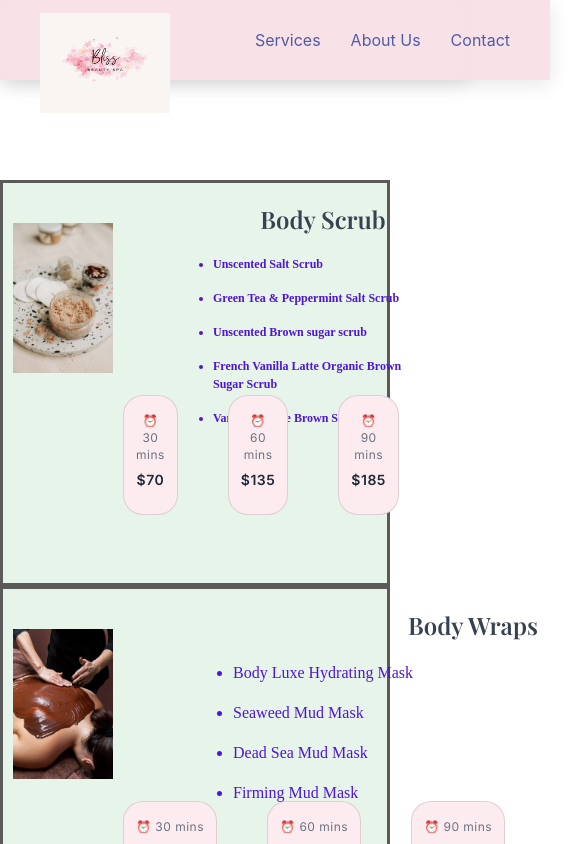
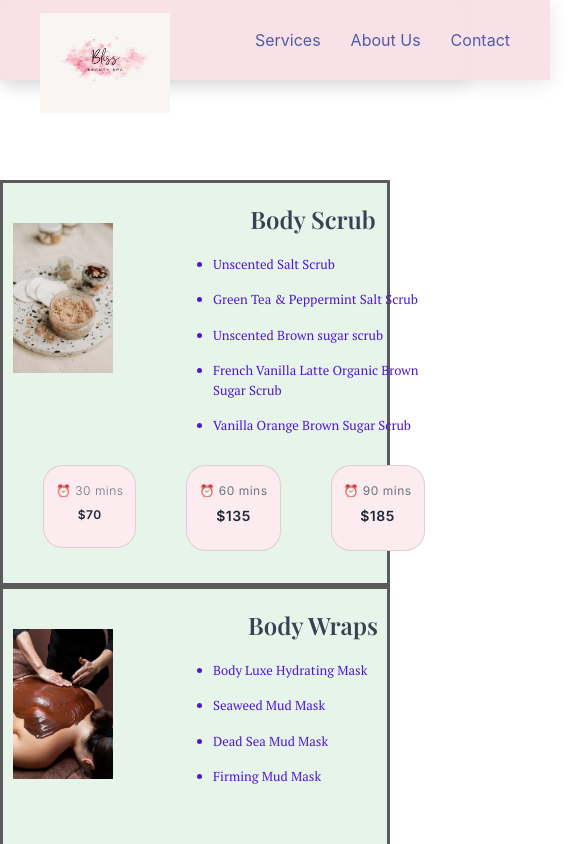
Before and after one commit to tanisnus/Bliss-Body-and-Beauty-Spa, a React (Vite) app: page /pages/Service.jsx in a window 390 px wide. Shown: the top 844 px of the page, 585 px wide, since content can reach past the window. Built offline with nearby package versions, Linux system fonts and the light colour scheme.

Commit message:
updated more fonts & positioning

```diff
--- a/index.html
+++ b/index.html
@@ -6,7 +6,7 @@
     <meta name="viewport" content="width=device-width, initial-scale=1.0" />
     <link rel="preconnect" href="https://fonts.googleapis.com">
     <link rel="preconnect" href="https://fonts.gstatic.com" crossorigin>
-    <link href="https://fonts.googleapis.com/css2?family=Playfair+Display:wght@400;500;600&family=Inter:wght@300;400;500;600&display=swap" rel="stylesheet">
+    <link href="https://fonts.googleapis.com/css2?family=Playfair+Display:wght@400;500;600&family=Inter:wght@300;400;500;600&family=PT+Serif:wght@400;700&display=swap" rel="stylesheet">
     <title>Bliss Body and Beauty Spa</title>
   </head>
   <body>
--- a/src/components/PricingCards.jsx
+++ b/src/components/PricingCards.jsx
@@ -41,7 +41,7 @@ export const BodyScrubFirstPriceCard = (
                 fontSize: { xs: 12, sm: 14 },
                 fontFamily: 'Inter, sans-serif',
                 color: '#6b7280',
-                fontWeight: 400,
+                fontWeight: {xs: 200, sm:250, md:400},
                 letterSpacing: '0.5px'
             }}
         >
@@ -52,7 +52,7 @@ export const BodyScrubFirstPriceCard = (
             variant="h5"
             component="div"
             sx={{
-                fontSize: { xs: 14, sm: 16 },
+                fontSize: { xs: 12, sm: 14 },
                 fontWeight: 600,
                 fontFamily: 'Inter, sans-serif',
                 color: '#1f2937',
--- a/src/pages/Service.css
+++ b/src/pages/Service.css
@@ -39,6 +39,7 @@
     padding-left: 300px;
 }
 
+/* Title above bulletpoint list */
 .scrub-detail-title-div{
     text-align: center;
     font-family: 'Playfair Display', serif;
@@ -58,6 +59,7 @@
     gap: 10px;
 }
 
+/* Items on bulletpoint list */
 .scrub-detail-bulletpoint-list-item{
     font-family: 'PT Serif', serif;
     font-size: 16px;
@@ -96,6 +98,7 @@
     padding-left: 300px;
 }
 
+/* Title above bulletpoint list */
 .body-wraps-detail-title-div, .post-surgery-care-detail-title-div, .massage-detail-title-div{
     text-align: center;
     font-family: 'Playfair Display', serif;
@@ -114,9 +117,8 @@
     gap: 10px;
 }
 
+/* Items on bulletpoint list */
 .body-wraps-detail-bulletpoint-list-item, .post-surgery-care-detail-bulletpoint-list-item, .massage-detail-bulletpoint-list-item{
-
-
     font-family: 'PT Serif', serif;
     font-size: 16px;
     font-weight: 400;
@@ -162,6 +164,10 @@
 
 
 
+
+
+
+
 /* Iphone Responsive Design  */
 
 @media screen and (max-width: 956px) and (min-width: 390px) {
@@ -191,9 +197,10 @@
         height: 400px;
     }
 
-        .scrub-detail-title-div{
-            width: 400px;
+        .scrub-detail-title-div, .body-wraps-detail-title-div, .post-surgery-care-detail-title-div, .massage-detail-title-div{
             text-align: center;
+            font-family: 'Playfair Display', serif;
+            color: #374151;
         }
 
         /* Bulletpoint Div */
@@ -204,24 +211,32 @@
         }
 
             /* Bulletpoint List */
-            .scrub-detail-bulletpoint-list{
+            .scrub-detail-bulletpoint-list, .body-wraps-detail-bulletpoint-list, .post-surgery-care-detail-bulletpoint-list, .massage-detail-bulletpoint-list{
                 display: flex;
                 flex-direction: column;
                 gap: 10px;
                 padding-left: 20px;
             }
 
-                /* Bulletpoint List Item */
-                .scrub-detail-bulletpoint-list-item{
-                    font-size: 12px;
-                    font-weight: 600;
+                /* Items on bulletpoint list */
+                .scrub-detail-bulletpoint-list-item, .body-wraps-detail-bulletpoint-list-item, .post-surgery-care-detail-bulletpoint-list-item, .massage-detail-bulletpoint-list-item{
+                    font-family: 'PT Serif', serif;
+                    font-size: 13px;
+                    font-weight: 400;
+                    color: #4f17d2;
+                    line-height: 1.5;
+                    margin-bottom: 6px;
                 }
 
         /* Pricing Div */
-        .scrub-detail-pricing-div{
-            width: 100px;
-            height: 100px;
-            padding-bottom: 0px;
+        .scrub-detail-pricing-div, .body-wraps-detail-pricing-div, .post-surgery-care-detail-pricing-div, .massage-detail-pricing-div{
+            width: 400px;
+            display: flex;
+            gap: 50px;
+            padding-bottom: 20px;
+            padding-top: 70px;
+            padding-left: 0px;
+            margin-left: -80px;
         }
 
 }
```
